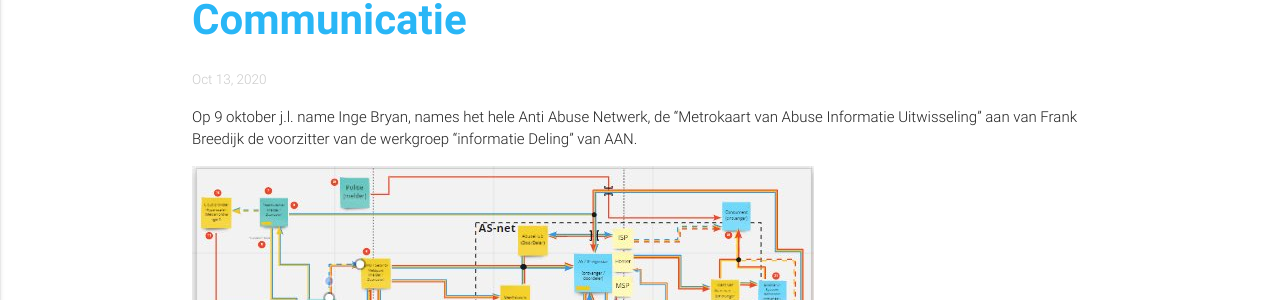
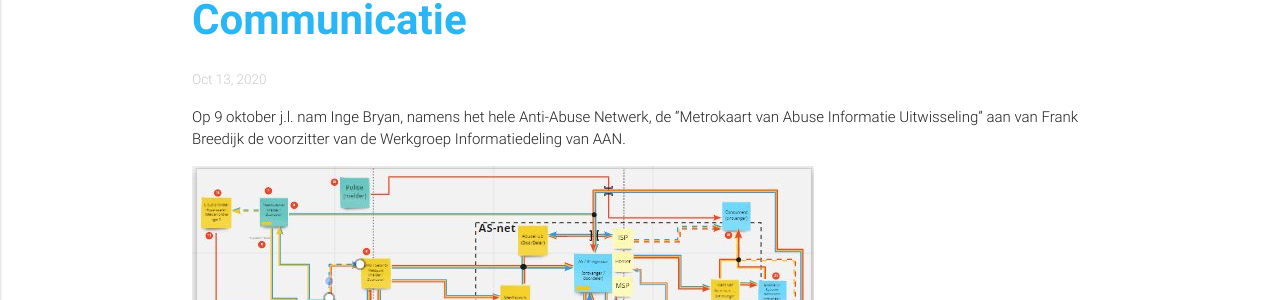
Before and after one commit to anti-abuse-netwerk/anti-abuse-netwerk.github.io, a Jekyll site: the page built from _posts/2020-10-13-AANkondiging-publicatie-metrokaart-abuse-communicatie.md, in a window 1280 px wide. Shown: the part 160-460 px from the top of the page. Built offline with Jekyll 4.4.1, drawn with Linux system fonts in a browser that asks for light colours.

Commit message:
Update 2020-10-13-AANkondiging-publicatie-metrokaart-abuse-communicatie.md

```diff
--- a/_posts/2020-10-13-AANkondiging-publicatie-metrokaart-abuse-communicatie.md
+++ b/_posts/2020-10-13-AANkondiging-publicatie-metrokaart-abuse-communicatie.md
@@ -1,7 +1,7 @@
 ---
 layout: post
 ---
-Op 9 oktober j.l. name Inge Bryan, names het hele Anti Abuse Netwerk, de "Metrokaart van Abuse Informatie Uitwisseling" aan van Frank Breedijk de voorzitter van de werkgroep "informatie Deling" van AAN.
+Op 9 oktober j.l. nam Inge Bryan, namens het hele Anti-Abuse Netwerk, de "Metrokaart van Abuse Informatie Uitwisseling" aan van Frank Breedijk de voorzitter van de Werkgroep Informatiedeling van AAN.
 
 ![Metrokaart met te lage rsolutie](/assets/img/metro_lowres.jpg)
 
```
